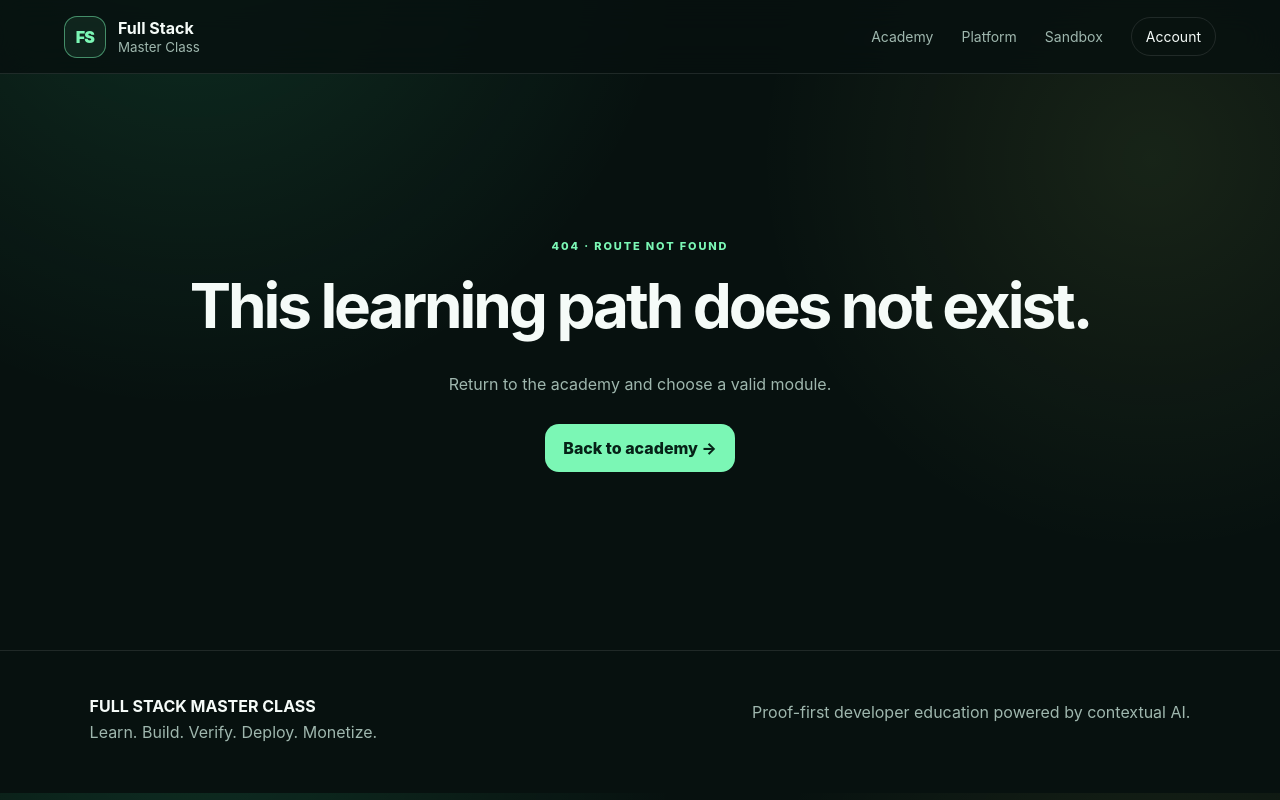
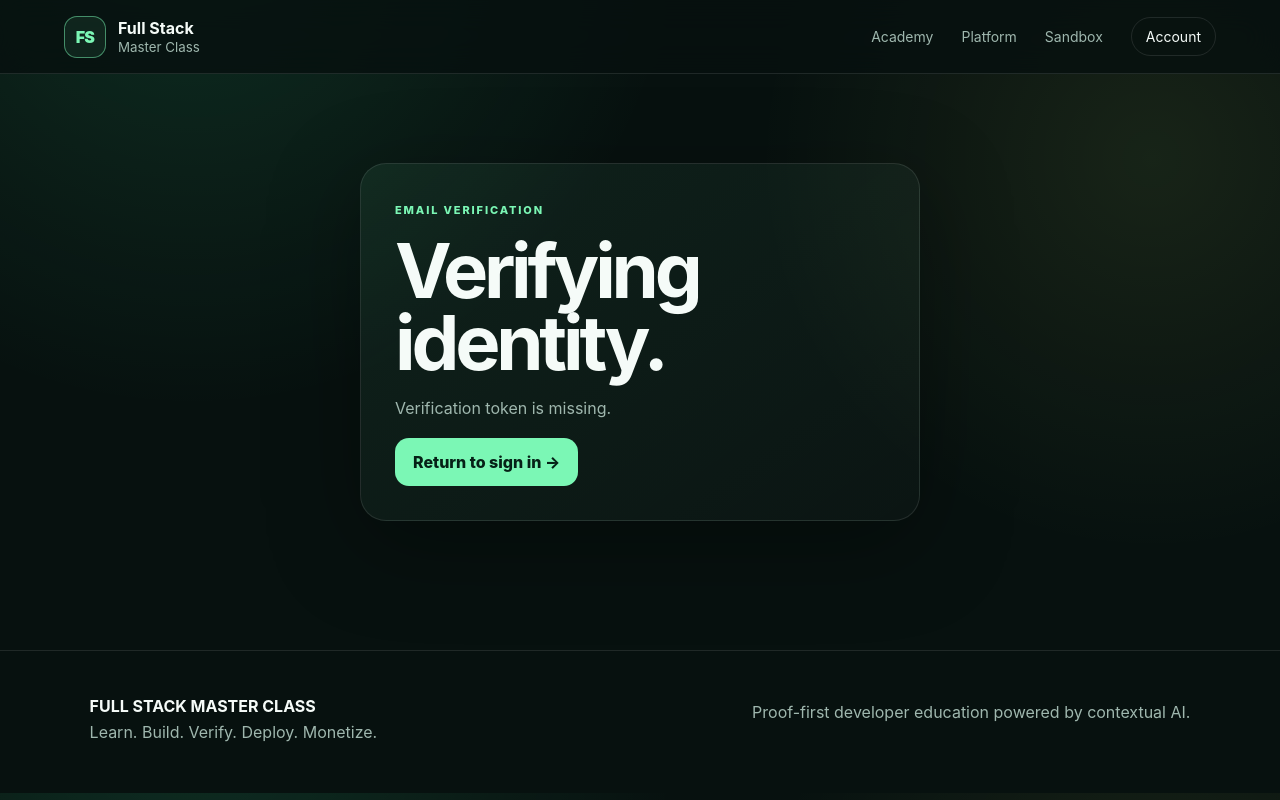
Before and after one commit to mabrig1/FULL-STACK-MASTER-CLASS, a Next.js app: page /verify-email in a window 1280 px wide. Before the commit this address had no page. Built offline with nearby package versions, Linux system fonts and the light colour scheme.

Commit message:
feat: add verification and password recovery UI

```diff
--- /dev/null
+++ b/app/verify-email/page.tsx
@@ -0,0 +1,10 @@
+import VerifyEmailStudio from "@/components/verify-email-studio";
+
+export default async function VerifyEmailPage({
+  searchParams,
+}: {
+  searchParams: Promise<{ token?: string }>;
+}) {
+  const { token } = await searchParams;
+  return <VerifyEmailStudio token={String(token || "")} />;
+}
```
